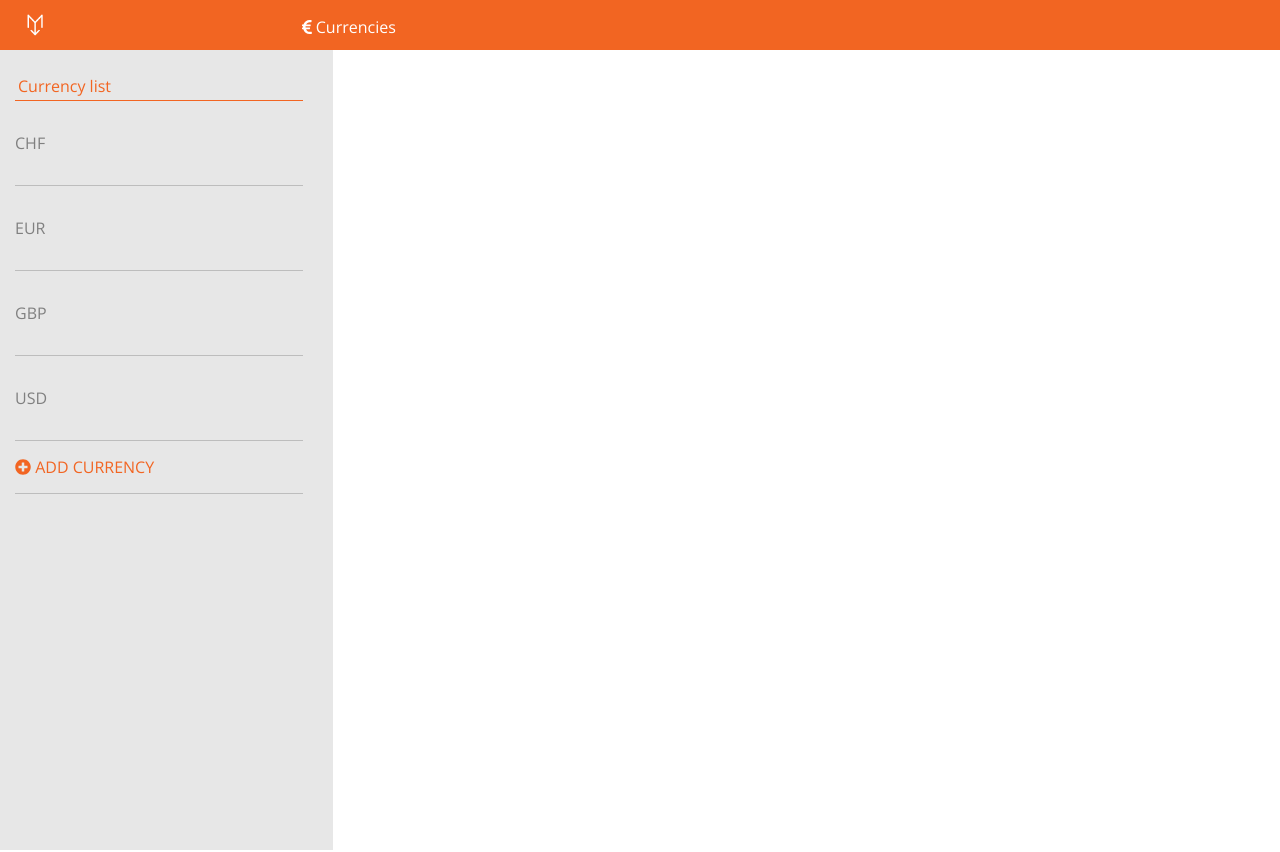
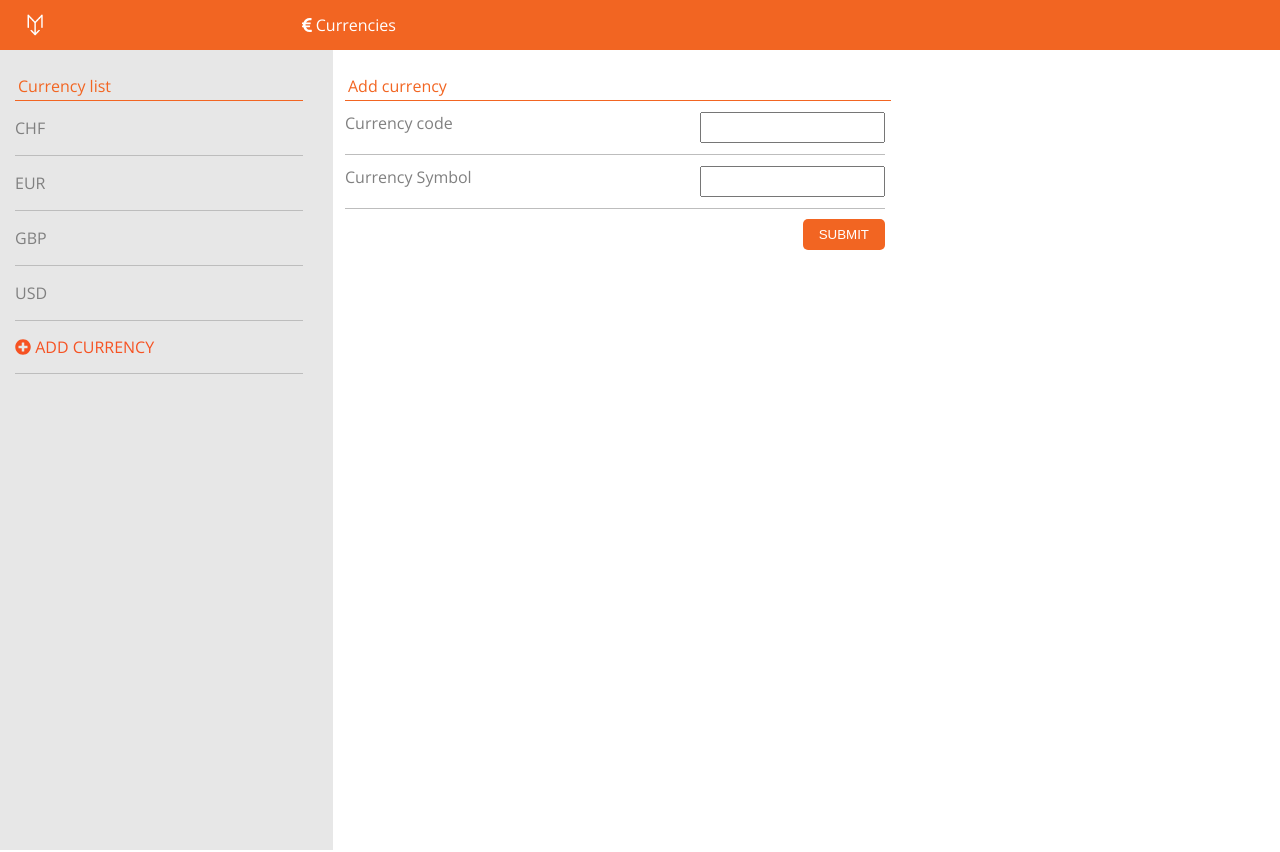
Before and after one commit to Milana96/currency, a Vue app: page /currencies/add in a window 1280 px wide. Shown: the top 852 px of the page. Built offline with nearby package versions, Linux system fonts and the light colour scheme.

Commit message:
Implemented add currency feature

```diff
--- a/src/App.vue
+++ b/src/App.vue
@@ -1,42 +1,47 @@
 <template>
   <div id="app">
-    <Header/>
-    <Currencies/>
-    <router-view/>
+    <Header />
+    <Currencies />
+    <router-view />
   </div>
 </template>
 
 <script>
-import Header from './components/Header';
-import Currencies from './components/Currencies';
+import Header from "./components/Header";
+import Currencies from "./components/Currencies";
 export default {
   components: {
     Header,
     Currencies
   }
-}
-
+};
 </script>
 <style lang="scss">
 #app {
-  font-family: 'Domine', serif;
-  font-family: 'Open Sans', sans-serif;
+  font-family: "Domine", serif;
+  font-family: "Open Sans", sans-serif;
   -webkit-font-smoothing: antialiased;
   -moz-osx-font-smoothing: grayscale;
   text-align: center;
   color: #2c3e50;
-}
-
-#nav {
-  padding: 30px;
-
   a {
-    font-weight: bold;
-    color: #2c3e50;
-
-    &.router-link-exact-active {
-      color: #42b983;
-    }
+    color: white;
+    text-decoration: none;
+  }
+  .grey {
+    color: grey;
+  }
+  .orange {
+    color: #f65222;
+  }
+  .header-orange {
+    font-weight: normal;
+    color: #f26522;
+    border-bottom: 1px solid #f26522;
+  }
+  .header-grey {
+     color: grey;
+     border-bottom: 1px solid #bdbdbd
   }
 }
 </style>
--- a/src/components/Currencies.vue
+++ b/src/components/Currencies.vue
@@ -2,15 +2,16 @@
   <div class="container">
     <div class="sidenav-container">
       <div class="sidenav-container-nav" v-if="showCurrencies">
-        <p class="sidenav-container-nav-header">Currency list</p>
-        <List
+        <p class="sidenav-container-nav-header header-orange">Currency list</p>
+
+        <Item
           v-for="currency in currencies"
           :key="currency.code"
           :currency="currency"
         >
-        </List>
-        <router-link class="add-currency" :to="{ path: 'item' }">
-          <span><font-awesome-icon icon="plus-circle" /></span>
+        </Item>
+        <router-link class="add-currency orange" :to="{ path: '/currencies/add' }">
+          <span><font-awesome-icon icon="plus-circle"/></span>
           Add currency</router-link
         >
       </div>
@@ -20,11 +21,11 @@
 </template>
 
 <script>
-import List from "../components/currencies/List.vue";
+import Item from "../components/currencies/Item.vue";
 export default {
   name: "Currencies",
   components: {
-    List
+    Item
   },
   data() {
     return {
@@ -64,8 +65,6 @@ export default {
       &-header {
         margin: 0;
         padding: 0 3px 3px;
-        color: #f26522;
-        border-bottom: 1px solid #f26522;
       }
     }
     .add-currency {
--- a/src/components/Header.vue
+++ b/src/components/Header.vue
@@ -4,9 +4,9 @@
       <img src="../assets/images/logo.png" alt="menu-logo" />
     </div>
     <div class="header-container-nav">
-      <p>
+      <router-link :to="{path: '/'}">
         <span><font-awesome-icon icon="euro-sign"/></span> Currencies
-      </p>
+      </router-link>
     </div>
   </div>
 </template>
@@ -34,6 +34,7 @@
     display: flex;
     flex: 0 0 73%;
     justify-self: start;
+    align-items: center;
   }
 }
 </style>
--- a/src/components/currencies/Item.vue
+++ b/src/components/currencies/Item.vue
@@ -1,15 +1,23 @@
 <template>
-    <div>
-        <h3>Add currency</h3>
-        <label for="">Currency code</label>
-        <input type="text" name="" id="">
-        <label for="">Currency Symbol</label>
-        <input type="text" name="" id="">
-    </div>
+  <div class="currency-item header-grey">
+    <router-link class="grey" :to="{path: `/currencies/${currency.id}/edit`}">
+      <p>{{currency.code}}</p>
+    </router-link>
+  </div>
 </template>
 
 <script>
 export default {
-    name: 'Item'
-}
+  props: {
+    currency: {
+      type: Object
+    }
+  },
+  created() {
+    console.log(this.currency);
+
+  }
+};
 </script>
+<style lang="scss">
+</style>
--- a/src/components/currencies/List.vue
+++ /dev/null
@@ -1,29 +0,0 @@
-<template>
-  <div class="currency-item">
-    <p>{{currency.code}}</p>
-  </div>
-</template>
-
-<script>
-import Item from "./Item";
-export default {
-  components: {
-    Item
-  },
-  props: {
-    currency: {
-      type: Object
-    }
-  },
-  created() {
-    console.log(this.currency);
-
-  }
-};
-</script>
-<style lang="scss">
-  .currency-item {
-    padding: 15px 0;
-    border-bottom: 1px solid rgb(189, 189, 189);
-  }
-</style>
--- /dev/null
+++ b/src/components/currencies/add.vue
@@ -0,0 +1,85 @@
+<template>
+  <div class="single-currency-container">
+    <form action="" v-on:submit.prevent="onSubmit">
+      <p class="header-orange">Add currency</p>
+      <div class="single-currency-container-item">
+        <label for="">Currency code</label>
+        <input v-model="currency.code" type="text" name="" id="" />
+      </div>
+      <div class="single-currency-container-item">
+        <label for="">Currency Symbol</label>
+        <input v-model="currency.symbol" type="text" name="" id="" />
+      </div>
+      <div class="add-currency">
+        <button type="submit" class="btn">Submit</button>
+      </div>
+    </form>
+  </div>
+</template>
+
+<script>
+export default {
+  name: "Add",
+  data() {
+    return {
+      currency: {
+        id: Math.random(),
+        code: "",
+        symbol: ""
+      }
+    };
+  },
+  methods: {
+    onSubmit() {
+      this.$store.dispatch('addCurrency', this.currency)
+      console.log(this.$store.state.currencies);
+
+    }
+  }
+};
+</script>
+
+<style lang="scss">
+.single-currency-container {
+  display: flex;
+  flex: 0 0 75%;
+  flex-direction: column;
+  flex-wrap: wrap;
+  align-items: flex-start;
+  form {
+    width: 100%;
+  }
+  p {
+    width: 50%;
+    padding: 25px 3px 3px;
+    margin: 0;
+  }
+  &-item {
+    width: 50%;
+    display: flex;
+    flex-direction: row;
+    justify-content: space-between;
+    padding: 11px 0;
+    border-bottom: 1px solid #bdbdbd;
+        input {
+            height: 25px;
+        }
+  }
+  .add-currency {
+    position: relative;
+    width: 50%;
+    .btn {
+      position: absolute;
+      top: 10px;
+      right: 0;
+      background-color: #f26522;
+      color: white;
+      text-align: right;
+      text-transform: uppercase;
+      padding: 8px 16px;
+      border: none;
+      border-radius: 5px;
+    }
+  }
+}
+</style>
--- /dev/null
+++ b/src/components/currencies/edit.vue
@@ -0,0 +1,5 @@
+<template>
+    <div>
+        Milana
+    </div>
+</template>
--- a/src/router/index.js
+++ b/src/router/index.js
@@ -1,6 +1,9 @@
 import Vue from 'vue'
 import VueRouter from 'vue-router'
 import Home from '../views/Home.vue'
+import Currencies from '../components/Currencies.vue'
+import add from '../components/currencies/add.vue'
+import edit from '../components/currencies/edit.vue'
 
 Vue.use(VueRouter)
 
@@ -9,7 +12,22 @@ const routes = [
     path: '/',
     name: 'Home',
     component: Home
-  }
+  },
+  {
+    path: '/currencies',
+    name: 'Currencies',
+    component: Currencies
+  },
+  {
+    path: '/currencies/add',
+    name: 'Add',
+    component: add
+  },
+  {
+    path: '/currencies/edit',
+    name: 'Edit',
+    component: edit
+  },
 ]
 
 const router = new VueRouter({
--- a/src/store/index.js
+++ b/src/store/index.js
@@ -43,14 +43,14 @@ export default new Vuex.Store({
     }
   },
   actions: {
-    addCurrency({state, commit}, payload) {
-      state.commit("ADD_CURRENCY", payload);
+    addCurrency({commit}, payload) {
+      commit("ADD_CURRENCY", payload);
     },
-    editCurrency({state, commit}, payload) {
-      state.commit("EDIT_CURRENCY", payload);
+    editCurrency({commit}, payload) {
+      commit("EDIT_CURRENCY", payload);
     },
-    removeCurrency({state, commit}, payload) {
-      state.commit("REMOVE_CURRENCY", payload)
+    removeCurrency({commit}, payload) {
+      commit("REMOVE_CURRENCY", payload)
     }
   },
   getters: {
```
